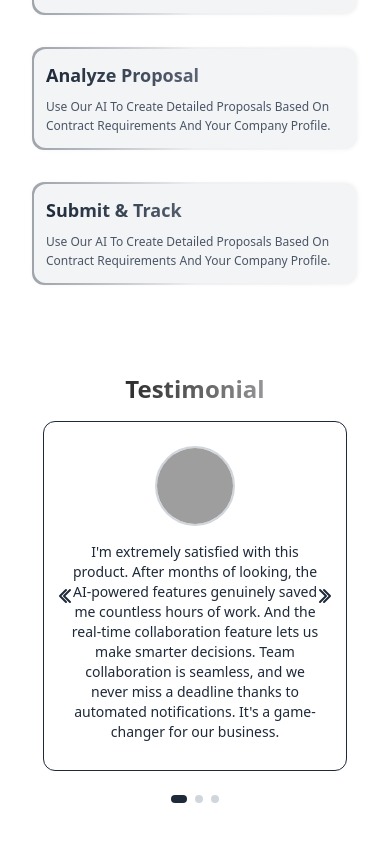
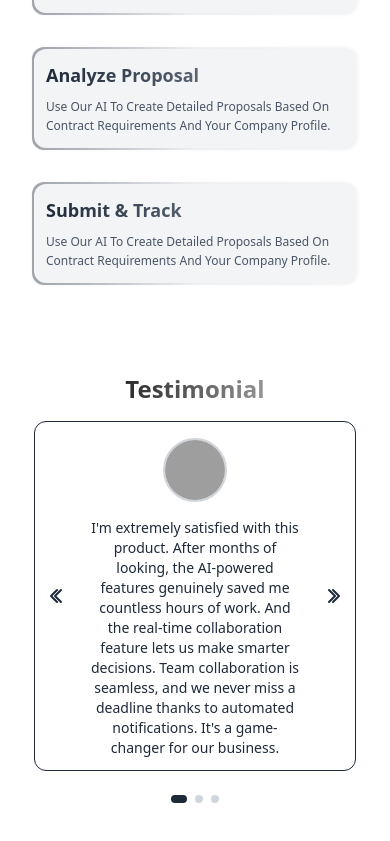
Before and after one commit to MohammedRasif/Zoomyteck, a React (Vite) app: page / in a window 390 px wide. Shown: the part 1666-2507 px from the top of the page. Built offline with nearby package versions, Linux system fonts and the light colour scheme; grey boxes are pictures that could not be loaded.

Commit message:
responsive desgin make

```diff
--- a/src/component/Pages/Testimonial.jsx
+++ b/src/component/Pages/Testimonial.jsx
@@ -94,7 +94,7 @@ const Testimonial = () => {
             </h1>
 
             {/* Testimonial carousel */}
-            <div className="relative max-w-[85%] mx-auto pb-16">
+            <div className="relative max-w-[90%] sm:max-w-[85%] mx-auto pb-16">
                 <div className="flex items-center justify-between">
                     {/* Left navigation arrow */}
                     <motion.button
@@ -112,7 +112,7 @@ const Testimonial = () => {
                     </motion.button>
 
                     {/* Testimonial card with AnimatePresence for smooth transitions */}
-                    <div className="w-full h-[350px] max-w-5xl mx-auto pb-16 overflow-hidden border border-gray-800 dark:border-gray-400 rounded-xl">
+                    <div className="w-full h-[350px] sm:h-[350px] max-w-5xl mx-auto pb-16 overflow-hidden border border-gray-800 dark:border-gray-400 rounded-xl">
                         <AnimatePresence initial={false} custom={direction} mode="wait">
                             <motion.div
                                 key={currentIndex}
@@ -121,7 +121,7 @@ const Testimonial = () => {
                                 initial="enter"
                                 animate="center"
                                 exit="exit"
-                                className={`w-full  ${darkMode ? "" : ""} rounded-lg p-6 sm:p-8`}
+                                className={`w-full ${darkMode ? "" : ""} rounded-lg p-4 sm:p-6 md:p-8`}
                             >
                                 {/* Profile image with animation */}
                                 <motion.div
@@ -131,7 +131,7 @@ const Testimonial = () => {
                                     transition={{ delay: 0.2, duration: 0.5 }}
                                 >
                                     <motion.div
-                                        className="w-20 h-20 sm:w-28 sm:h-28 cursor-pointer rounded-full overflow-hidden border-2 border-gray-300"
+                                        className="w-16 h-16 sm:w-20 sm:h-20 md:w-24 md:h-24 cursor-pointer rounded-full overflow-hidden border-2 border-gray-300"
                                         whileHover={{ scale: 1.1, rotate: 5 }}
                                     >
                                         <img
@@ -144,26 +144,13 @@ const Testimonial = () => {
 
                                 {/* Testimonial text with animation */}
                                 <motion.p
-                                    className="text-center text-sm sm:text-base lg:mt-4 lg:px-20"
+                                    className="text-center text-sm sm:text-base lg:mt-4 lg:px-20 px-10"
                                     initial={{ y: 20, opacity: 0 }}
                                     animate={{ y: 0, opacity: 1 }}
                                     transition={{ delay: 0.3, duration: 0.5 }}
                                 >
                                     {testimonials[currentIndex].text}
                                 </motion.p>
-
-
-                                {/* <motion.div
-                                    className="text-center"
-                                    initial={{ y: 20, opacity: 0 }}
-                                    animate={{ y: 0, opacity: 1 }}
-                                    transition={{ delay: 0.4, duration: 0.5 }}
-                                >
-                                    <h3 className="font-semibold">{testimonials[currentIndex].name}</h3>
-                                    <p className={`text-sm ${darkMode ? "text-gray-400" : "text-gray-600"}`}>
-                                        {testimonials[currentIndex].position}
-                                    </p>
-                                </motion.div> */}
                             </motion.div>
                         </AnimatePresence>
                     </div>
```
